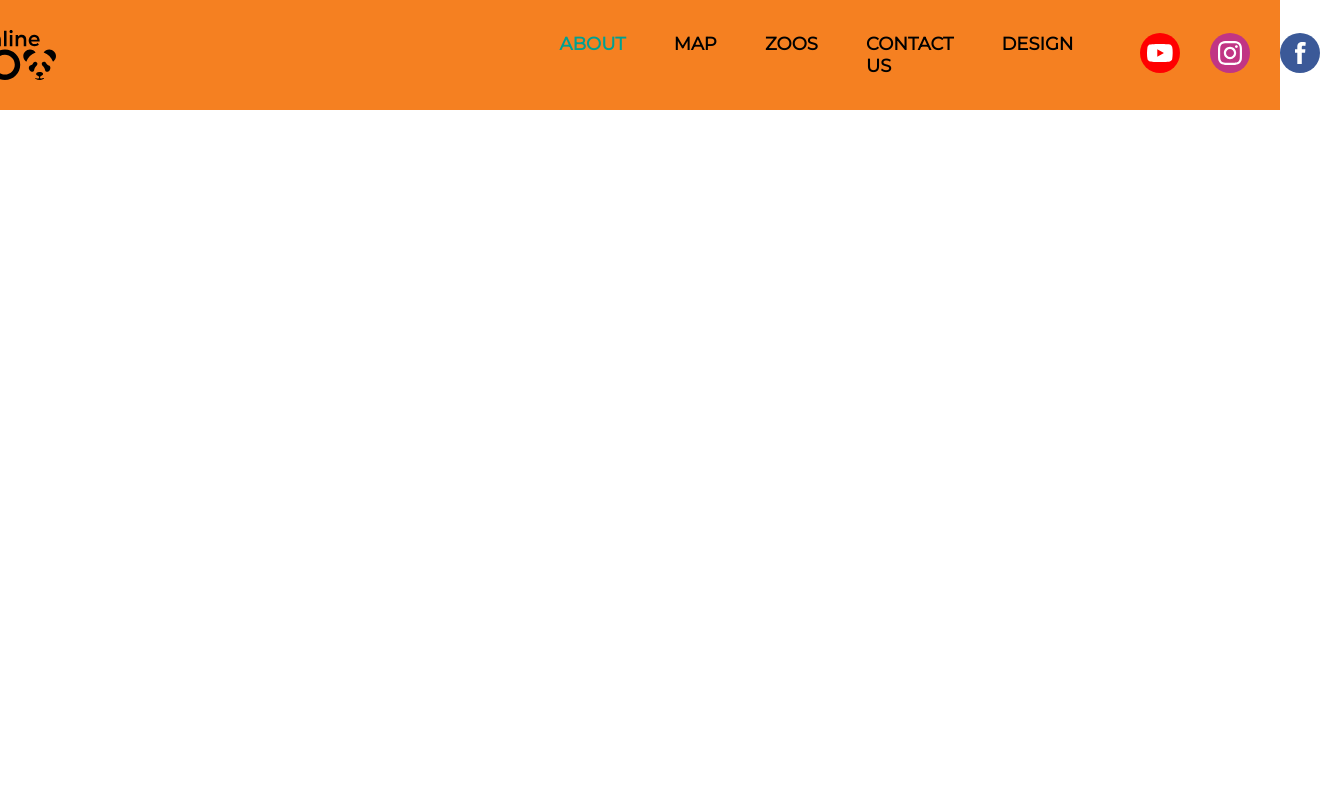
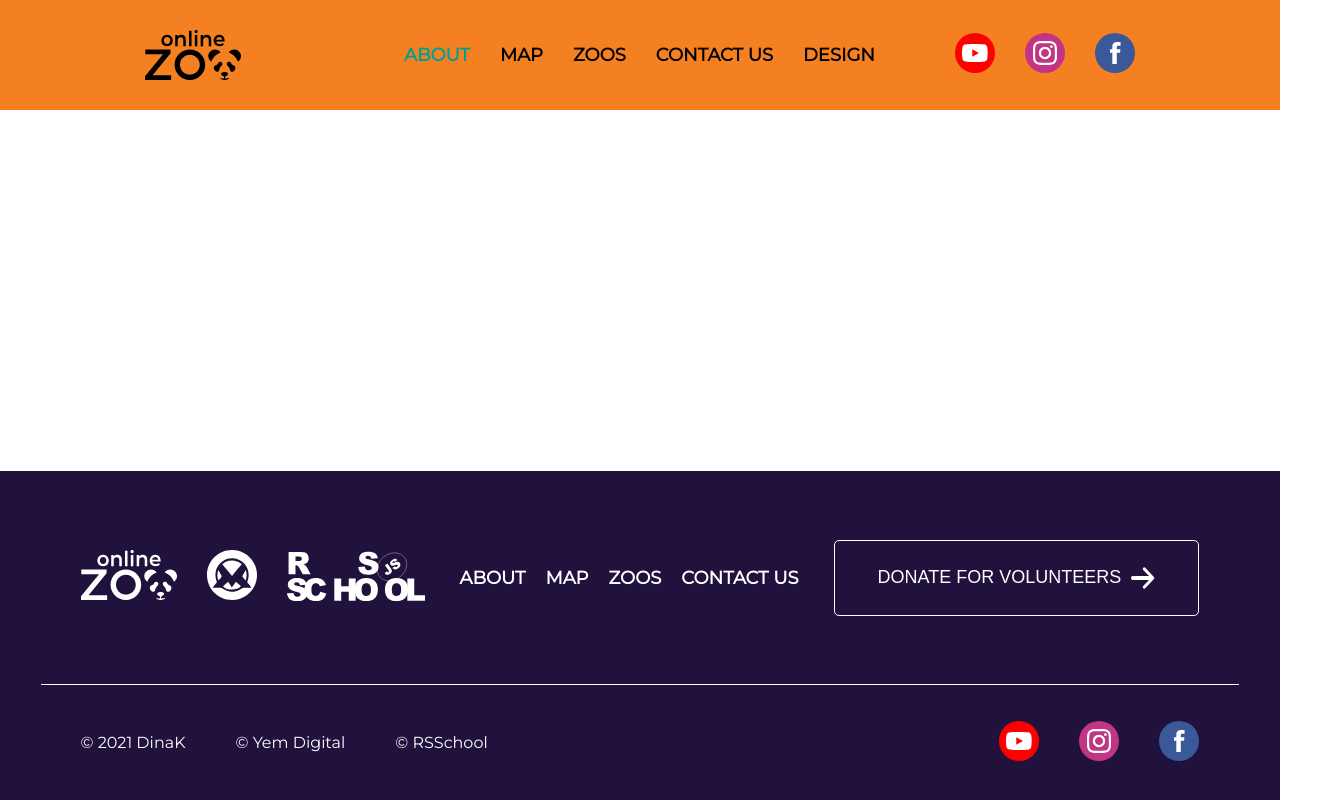
Before and after one commit to Tsiklaurii/Online-ZOO, a plain HTML site: page online-zoo/index.html in a window 1280 px wide. Shown: the whole page, 1320 px wide, since content can reach past the window. Drawn offline with Linux system fonts and the light colour scheme.

Commit message:
feat: add footer

```diff
--- a/online-zoo/index.html
+++ b/online-zoo/index.html
@@ -10,6 +10,7 @@
 
 <body>
     <header>
+        <div class="container">
             <a href="index.html" class="logo"><img src="./assets/icons/Logo.svg" alt="Logo"></a>
             <div class="menu">
                 <nav>
@@ -27,7 +28,45 @@
                     <a href="#"><img src="./assets/icons/Facebook.svg" alt="Facebook"></a>
                 </div>
             </div>
+        </div>
     </header>
+
+    <main class="landing"></main>
+
+    <footer>
+        <div class="container">
+            <div class="footer_nav">
+                <div class="footer_logos">
+                    <a href="index.html"><img src="./assets/icons/Logo_white.svg" alt="Footer Logo"></a>
+                    <a href="https://www.yemdigital.com/"><img src="./assets/icons/Yem_Digital.svg"
+                            alt="Yem Digital Logo"></a>
+                    <a href="https://rs.school/courses/short-track"><img src="./assets/icons/Rs_school_js_logo.svg"
+                            alt="Rs School Logo"></a>
+                </div>
+                <nav>
+                    <ul class="nav">
+                        <li><a href="#about" class="active">About</a></li>
+                        <li><a href="#map">Map</a></li>
+                        <li><a href="#zoos">Zoos</a></li>
+                        <li><a href="#contact">Contact us</a></li>
+                    </ul>
+                </nav>
+                <button>donate for volunteers <img src="./assets/icons/Donate.svg" alt="Donate Arrow"></button>
+            </div>
+            <div class="footer_soc_networks">
+                <div class="copyright">
+                    <p>© 2021 DinaK</p>
+                    <p>© Yem Digital</p>
+                    <p>© RSSchool</p>
+                </div>
+                <div class="soc_networks">
+                    <a href="#"><img src="./assets/icons/YouTube.svg" alt="YouTube"></a>
+                    <a href="#"><img src="./assets/icons/Instagram.svg" alt="Instagram"></a>
+                    <a href="#"><img src="./assets/icons/Facebook.svg" alt="Facebook"></a>
+                </div>
+            </div>
+        </div>
+    </footer>
     <script src="js/script.js"></script>
 </body>
 
--- a/online-zoo/styles/components/_footer.scss
+++ b/online-zoo/styles/components/_footer.scss
@@ -0,0 +1,92 @@
+footer {
+    position: fixed;
+    bottom: 0;
+    width: 100%;
+    height: 329px;
+    background-color: $footer_bg;
+    display: flex;
+    justify-content: center;
+
+    .footer_nav {
+        border-bottom: 1px solid $footer_color;
+        height: 214px;
+        display: flex;
+        align-items: center;
+        gap: 101px;
+
+        .footer_logos {
+            display: flex;
+            gap: 65px;
+        }
+
+        .nav {
+            display: flex;
+            list-style-type: none;
+            text-transform: uppercase;
+            gap: 46px;
+
+            a {
+                text-decoration: none;
+                color: $footer_color;
+                font-size: 18px;
+                font-weight: 600;
+            }
+        }
+
+        button {
+            text-transform: uppercase;
+            background-color: transparent;
+            cursor: pointer;
+            border: 1px solid $footer_color;
+            font-size: 18px;
+            color: $footer_color;
+            display: flex;
+            align-items: center;
+            gap: 10px;
+            padding: 26px 43px;
+            border-radius: 5px;
+
+            img {
+                width: 24.28px;
+                height: 22px;
+            }
+        }
+    }
+
+    .footer_soc_networks {
+        display: flex;
+        justify-content: space-between;
+        align-items: center;
+        height: 115px;
+
+        .copyright {
+            display: flex;
+            color: $footer_color;
+            gap: 50px;
+        }
+
+        .soc_networks {
+            display: flex;
+            gap: 40px;
+        }
+    }
+
+    @include responsive(lg) {
+        .footer_nav {
+            gap: 35px;
+            padding: 0px 40px;
+
+            .footer_logos {
+                gap: 30px;
+            }
+
+            .nav {
+                gap: 20px;
+            }
+        }
+
+        .footer_soc_networks {
+            padding: 0px 40px;
+        }
+    }
+}
--- a/online-zoo/styles/components/_header.scss
+++ b/online-zoo/styles/components/_header.scss
@@ -2,10 +2,13 @@ header {
     display: flex;
     align-items: center;
     justify-content: center;
-    gap: 504px;
     height: 110px;
-    background-color: #F58021;
-    padding: 0px 260px;
+    background-color: $header_bg;
+
+    .container {
+        display: flex;
+        gap: 504px;
+    }
 
     .menu {
         display: flex;
@@ -26,13 +29,13 @@ header {
 
         a {
             text-decoration: none;
-            color: #000000;
+            color: $header_nav;
             font-weight: 600;
             font-size: 18px;
         }
 
         .active {
-            color: #00A092;
+            color: $avtive_nav;
         }
     }
 
@@ -47,8 +50,9 @@ header {
     }
 
     @include responsive(lg) {
-        padding: 0px 100px;
-        gap: 163px;
+        .container {
+            gap: 163px;
+        }
 
         .menu {
             gap: 80px;
--- a/online-zoo/styles/utils/_mixins.scss
+++ b/online-zoo/styles/utils/_mixins.scss
@@ -1,5 +1,5 @@
 $desktop: 1920px;
-$lg: 1200px;
+$lg: 1400px; //1200
 $md: 640px;
 $sm: 320px;
 
--- a/online-zoo/styles/utils/_variables.scss
+++ b/online-zoo/styles/utils/_variables.scss
@@ -0,0 +1,5 @@
+$header_bg: #F58021;
+$header_nav: #000000;
+$avtive_nav: #00A092;
+$footer_color: #FFFFFF;
+$footer_bg: #20113D;
```
Also changed, not shown: online-zoo/assets/icons/Donate.svg (added), online-zoo/styles/css/global.css, 1 other file. Lines whose indentation alone changed are shown as unchanged.
